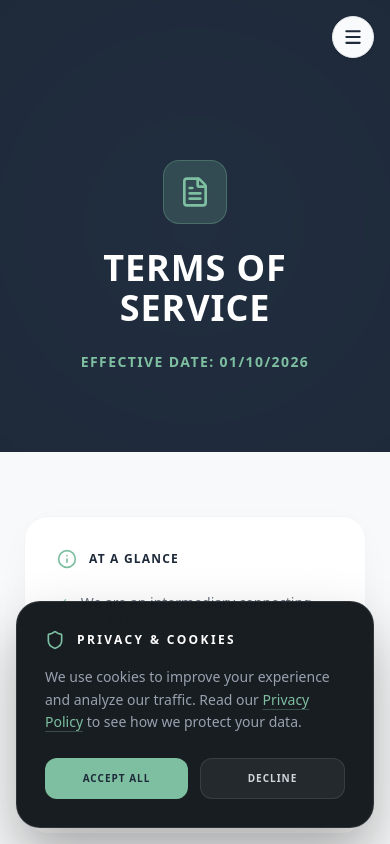
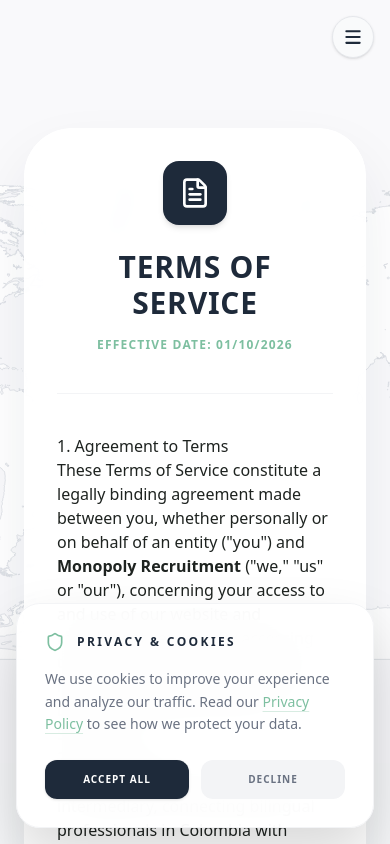
Before and after one commit to dpc2802/Monopoly, a Next.js app: page /terms-of-service in a window 390 px wide. Shown: the top 844 px of the page. Built offline with nearby package versions, Linux system fonts and the light colour scheme.

Commit message:
style: revert mobile logo size, make cookie banner white, adapt legal pages to monopoly brand aesthetic

```diff
--- a/src/app/privacy-policy/page.tsx
+++ b/src/app/privacy-policy/page.tsx
@@ -1,6 +1,7 @@
 import Navbar from "@/components/Navbar";
 import Footer from "@/components/Footer";
-import { ShieldCheck, Info } from "lucide-react";
+import WorldMapBackground from "@/components/WorldMapBackground";
+import { ShieldCheck } from "lucide-react";
 
 export const metadata = {
   title: "Privacy Policy | Monopoly Recruitment",
@@ -9,44 +10,26 @@
 
 export default function PrivacyPolicy() {
   return (
-    <main className="relative bg-[#F8F9FA] min-h-screen">
+    <main className="relative bg-[#F8F9FA] min-h-screen flex flex-col">
       <Navbar />
 
-      {/* Header Banner */}
-      <section className="pt-40 pb-20 bg-navy relative overflow-hidden">
-        <div className="absolute inset-0 opacity-10 bg-[radial-gradient(circle_at_center,rgba(255,255,255,0.8)_0,transparent_100%)] mix-blend-overlay"></div>
-        <div className="max-w-[1000px] mx-auto px-6 relative z-10 flex flex-col items-center text-center">
-          <div className="w-16 h-16 bg-brand-teal/20 rounded-2xl flex items-center justify-center mb-6 border border-brand-teal/30">
-            <ShieldCheck size={32} className="text-brand-teal" />
+      {/* Background Map */}
+      <div className="fixed inset-0 z-0">
+        <WorldMapBackground />
       </div>
-          <h1 className="text-4xl md:text-6xl font-black text-white mb-6 uppercase tracking-wide">Privacy Policy</h1>
-          <p className="text-brand-teal font-bold tracking-widest uppercase text-sm">Effective Date: {new Date().toLocaleDateString('en-GB')}</p>
+
+      <div className="flex-1 relative z-10 pt-32 pb-24 px-6 flex justify-center">
+        <div className="w-full max-w-[900px] bg-white/90 backdrop-blur-md rounded-[3rem] shadow-[0_30px_60px_rgba(11,37,69,0.08)] border border-white p-8 md:p-16 lg:p-20">
+
+          <div className="flex flex-col items-center text-center border-b border-gray-100 pb-10 mb-10">
+            <div className="w-16 h-16 bg-navy text-white rounded-2xl flex items-center justify-center mb-6 shadow-md">
+              <ShieldCheck size={32} />
             </div>
-      </section>
+            <h1 className="text-3xl md:text-5xl font-black text-navy uppercase tracking-wide mb-4">Privacy Policy</h1>
+            <p className="text-brand-teal font-bold tracking-widest uppercase text-xs">Effective Date: {new Date().toLocaleDateString('en-GB')}</p>
+          </div>
 
-      {/* Content */}
-      <section className="py-16 md:py-24">
-        <div className="max-w-[1000px] mx-auto px-6 flex flex-col md:flex-row gap-12">
-
-          {/* Quick Summary Sidebar */}
-          <aside className="w-full md:w-1/3 shrink-0">
-            <div className="sticky top-32 bg-white rounded-3xl p-8 shadow-[0_10px_40px_-10px_rgba(0,0,0,0.05)] border border-gray-100">
-              <div className="flex items-center gap-3 mb-6">
-                <Info size={20} className="text-brand-teal" />
-                <h3 className="font-bold text-navy uppercase tracking-widest text-xs">At a Glance</h3>
-              </div>
-              <ul className="space-y-4 text-sm text-gray-500 font-medium">
-                <li className="flex gap-3"><span className="text-brand-teal">✓</span> We protect your data rigorously.</li>
-                <li className="flex gap-3"><span className="text-brand-teal">✓</span> We only share your CV with verified UK employers.</li>
-                <li className="flex gap-3"><span className="text-brand-teal">✓</span> We never sell your personal information.</li>
-                <li className="flex gap-3"><span className="text-brand-teal">✓</span> You have the right to request deletion of your data at any time.</li>
-              </ul>
-            </div>
-          </aside>
-
-          {/* Main Legal Document */}
-          <div className="w-full md:w-2/3">
-            <div className="bg-white rounded-3xl p-8 md:p-12 shadow-[0_10px_40px_-10px_rgba(0,0,0,0.05)] border border-gray-100 prose prose-gray max-w-none prose-headings:font-bold prose-headings:text-navy prose-h2:text-2xl prose-h2:uppercase prose-h2:tracking-wide prose-h2:mt-10 prose-h2:mb-6 prose-p:text-gray-600 prose-p:leading-relaxed prose-li:text-gray-600 prose-a:text-brand-teal prose-a:no-underline hover:prose-a:underline">
+          <div className="prose prose-gray max-w-none prose-headings:font-black prose-headings:text-navy prose-h2:text-xl prose-h2:uppercase prose-h2:tracking-wider prose-h2:mt-10 prose-h2:mb-4 prose-p:text-gray-600 prose-p:leading-relaxed prose-li:text-gray-600 prose-a:text-brand-teal prose-a:no-underline hover:prose-a:underline">
 
             <h2 className="!mt-0">1. Introduction</h2>
             <p>
@@ -105,9 +88,10 @@
           </div>
         </div>
       </div>
-      </section>
 
+      <div className="relative z-20">
         <Footer />
+      </div>
     </main>
   );
 }
--- a/src/app/terms-of-service/page.tsx
+++ b/src/app/terms-of-service/page.tsx
@@ -1,6 +1,7 @@
 import Navbar from "@/components/Navbar";
 import Footer from "@/components/Footer";
-import { FileText, Info } from "lucide-react";
+import WorldMapBackground from "@/components/WorldMapBackground";
+import { FileText } from "lucide-react";
 
 export const metadata = {
   title: "Terms of Service | Monopoly Recruitment",
@@ -9,44 +10,26 @@
 
 export default function TermsOfService() {
   return (
-    <main className="relative bg-[#F8F9FA] min-h-screen">
+    <main className="relative bg-[#F8F9FA] min-h-screen flex flex-col">
       <Navbar />
 
-      {/* Header Banner */}
-      <section className="pt-40 pb-20 bg-navy relative overflow-hidden">
-        <div className="absolute inset-0 opacity-10 bg-[radial-gradient(circle_at_center,rgba(255,255,255,0.8)_0,transparent_100%)] mix-blend-overlay"></div>
-        <div className="max-w-[1000px] mx-auto px-6 relative z-10 flex flex-col items-center text-center">
-          <div className="w-16 h-16 bg-brand-teal/20 rounded-2xl flex items-center justify-center mb-6 border border-brand-teal/30">
-            <FileText size={32} className="text-brand-teal" />
+      {/* Background Map */}
+      <div className="fixed inset-0 z-0">
+        <WorldMapBackground />
       </div>
-          <h1 className="text-4xl md:text-6xl font-black text-white mb-6 uppercase tracking-wide">Terms of Service</h1>
-          <p className="text-brand-teal font-bold tracking-widest uppercase text-sm">Effective Date: {new Date().toLocaleDateString('en-GB')}</p>
+
+      <div className="flex-1 relative z-10 pt-32 pb-24 px-6 flex justify-center">
+        <div className="w-full max-w-[900px] bg-white/90 backdrop-blur-md rounded-[3rem] shadow-[0_30px_60px_rgba(11,37,69,0.08)] border border-white p-8 md:p-16 lg:p-20">
+
+          <div className="flex flex-col items-center text-center border-b border-gray-100 pb-10 mb-10">
+            <div className="w-16 h-16 bg-navy text-white rounded-2xl flex items-center justify-center mb-6 shadow-md">
+              <FileText size={32} />
             </div>
-      </section>
+            <h1 className="text-3xl md:text-5xl font-black text-navy uppercase tracking-wide mb-4">Terms of Service</h1>
+            <p className="text-brand-teal font-bold tracking-widest uppercase text-xs">Effective Date: {new Date().toLocaleDateString('en-GB')}</p>
+          </div>
 
-      {/* Content */}
-      <section className="py-16 md:py-24">
-        <div className="max-w-[1000px] mx-auto px-6 flex flex-col md:flex-row gap-12">
-
-          {/* Quick Summary Sidebar */}
-          <aside className="w-full md:w-1/3 shrink-0">
-            <div className="sticky top-32 bg-white rounded-3xl p-8 shadow-[0_10px_40px_-10px_rgba(0,0,0,0.05)] border border-gray-100">
-              <div className="flex items-center gap-3 mb-6">
-                <Info size={20} className="text-brand-teal" />
-                <h3 className="font-bold text-navy uppercase tracking-widest text-xs">At a Glance</h3>
-              </div>
-              <ul className="space-y-4 text-sm text-gray-500 font-medium">
-                <li className="flex gap-3"><span className="text-brand-teal">✓</span> We are an intermediary connecting you to UK roles.</li>
-                <li className="flex gap-3"><span className="text-brand-teal">✓</span> You must provide accurate and truthful CV information.</li>
-                <li className="flex gap-3"><span className="text-brand-teal">✓</span> Unlawful or malicious use of this site is strictly prohibited.</li>
-                <li className="flex gap-3"><span className="text-brand-teal">✓</span> By using this site, you agree to these legal conditions.</li>
-              </ul>
-            </div>
-          </aside>
-
-          {/* Main Legal Document */}
-          <div className="w-full md:w-2/3">
-            <div className="bg-white rounded-3xl p-8 md:p-12 shadow-[0_10px_40px_-10px_rgba(0,0,0,0.05)] border border-gray-100 prose prose-gray max-w-none prose-headings:font-bold prose-headings:text-navy prose-h2:text-2xl prose-h2:uppercase prose-h2:tracking-wide prose-h2:mt-10 prose-h2:mb-6 prose-p:text-gray-600 prose-p:leading-relaxed prose-li:text-gray-600 prose-a:text-brand-teal prose-a:no-underline hover:prose-a:underline">
+          <div className="prose prose-gray max-w-none prose-headings:font-black prose-headings:text-navy prose-h2:text-xl prose-h2:uppercase prose-h2:tracking-wider prose-h2:mt-10 prose-h2:mb-4 prose-p:text-gray-600 prose-p:leading-relaxed prose-li:text-gray-600 prose-a:text-brand-teal prose-a:no-underline hover:prose-a:underline">
 
             <h2 className="!mt-0">1. Agreement to Terms</h2>
             <p>
@@ -94,9 +77,10 @@
           </div>
         </div>
       </div>
-      </section>
 
+      <div className="relative z-20">
         <Footer />
+      </div>
     </main>
   );
 }
--- a/src/components/CookieBanner.tsx
+++ b/src/components/CookieBanner.tsx
@@ -34,16 +34,16 @@
           animate={{ y: 0, opacity: 1, scale: 1 }}
           exit={{ y: 20, opacity: 0, scale: 0.95 }}
           transition={{ duration: 0.4, ease: [0.16, 1, 0.3, 1] }}
-          className="fixed bottom-4 left-4 right-4 md:left-auto md:right-6 md:bottom-6 md:w-[400px] bg-[#0C1117]/95 backdrop-blur-xl border border-white/10 shadow-[0_30px_60px_rgba(0,0,0,0.3)] rounded-3xl p-7 z-[100] flex flex-col gap-4"
+          className="fixed bottom-4 left-4 right-4 md:left-auto md:right-6 md:bottom-6 md:w-[400px] bg-white/95 backdrop-blur-xl border border-gray-100 shadow-[0_30px_60px_rgba(0,0,0,0.15)] rounded-3xl p-7 z-[100] flex flex-col gap-4"
         >
           <div className="flex items-center gap-3">
             <Shield size={20} className="text-brand-teal" />
-            <h3 className="font-bold text-white text-xs uppercase tracking-[0.2em]">Privacy & Cookies</h3>
+            <h3 className="font-bold text-navy text-xs uppercase tracking-[0.2em]">Privacy & Cookies</h3>
           </div>
 
-          <p className="text-sm text-gray-400 leading-relaxed">
+          <p className="text-sm text-gray-500 leading-relaxed">
             We use cookies to improve your experience and analyze our traffic. Read our{" "}
-            <Link href="/privacy-policy" className="text-brand-teal hover:text-white transition-colors underline decoration-brand-teal/30 underline-offset-4">
+            <Link href="/privacy-policy" className="text-brand-teal hover:text-navy transition-colors underline decoration-brand-teal/30 underline-offset-4">
               Privacy Policy
             </Link>{" "}
             to see how we protect your data.
@@ -52,13 +52,13 @@
           <div className="flex gap-3 mt-2">
             <button
               onClick={handleAccept}
-              className="flex-1 bg-brand-teal text-navy text-[10px] font-black uppercase tracking-widest py-3 rounded-xl hover:bg-white transition-colors"
+              className="flex-1 bg-navy text-white text-[10px] font-black uppercase tracking-widest py-3 rounded-xl hover:bg-brand-teal transition-colors shadow-sm"
             >
               Accept All
             </button>
             <button
               onClick={handleDecline}
-              className="flex-1 bg-white/5 text-gray-300 hover:text-white text-[10px] font-bold uppercase tracking-widest py-3 rounded-xl hover:bg-white/10 transition-colors border border-white/10"
+              className="flex-1 bg-gray-100 text-gray-500 hover:text-navy text-[10px] font-bold uppercase tracking-widest py-3 rounded-xl hover:bg-gray-200 transition-colors"
             >
               Decline
             </button>
--- a/src/components/Hero.tsx
+++ b/src/components/Hero.tsx
@@ -26,11 +26,11 @@
             transition={{ duration: 0.8, ease: [0.16, 1, 0.3, 1] }}
             className="w-full flex justify-center mt-6 mb-2 text-center z-20"
           >
-            <div className="relative flex items-center justify-center w-full max-w-[320px] sm:max-w-[400px]">
+            <div className="relative flex items-center justify-center w-full max-w-[280px] sm:max-w-[360px]">
               <img
                 src="/assets/img/logo.png"
                 alt="Monopoly Recruitment"
-                className="w-full h-auto object-contain scale-[1.6] sm:scale-[1.35] drop-shadow-md"
+                className="w-full h-auto object-contain scale-[1.5] sm:scale-[1.25] drop-shadow-md"
               />
             </div>
           </motion.div>
```
Lines whose indentation alone changed are shown as unchanged.
